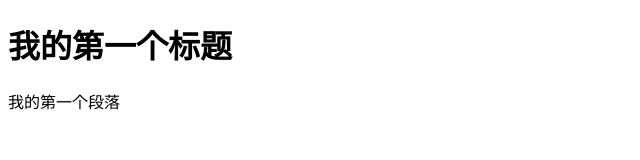
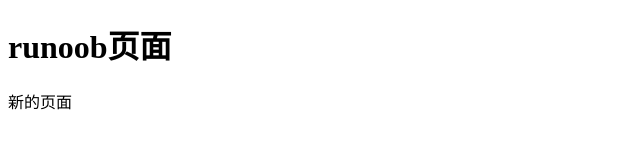
Before and after one commit to Chao000/wings, a plain HTML site: page runoob.html in a window 1280 px wide. Shown: the whole page, without its empty margins (0-640 px from the left). Drawn offline with Linux system fonts and the light colour scheme.

Commit message:
Update runoob.html

```diff
--- a/runoob.html
+++ b/runoob.html
@@ -6,8 +6,8 @@
     </head>
 </html>
 <body>
-    <h1>我的第一个标题</h1>
-    <p>我的第一个段落</p>
+    <h1>runoob页面</h1>
+    <p>新的页面</p>
 
 </body>
 </html>
```
